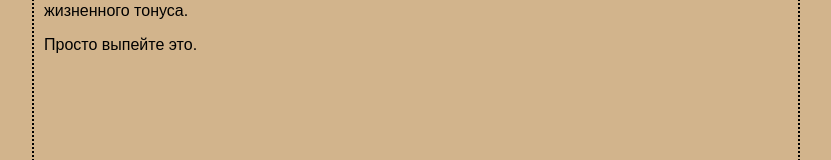
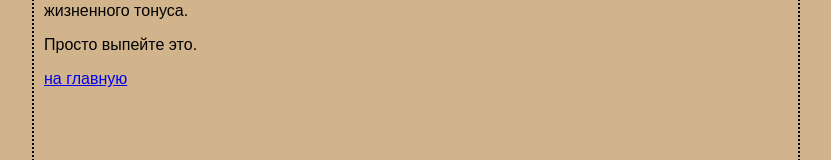
Before and after one commit to GrimmJoy90/coffee, a plain HTML site: page mission.html in a window 1280 px wide. Shown: the part 260-420 px from the top of the page, without its empty margins (224-1055 px from the left). Drawn offline with Linux system fonts and the light colour scheme.

Commit message:
добавлена ссылка на главную страницу

```diff
--- a/mission.html
+++ b/mission.html
@@ -22,5 +22,6 @@
 		<p> для поддержания </p>
 		<p> жизненного тонуса. </p>
 		<p> Просто выпейте это. </p>
+	<a href="index.html"> на главную</a>
 	</body>
 </html>
```
